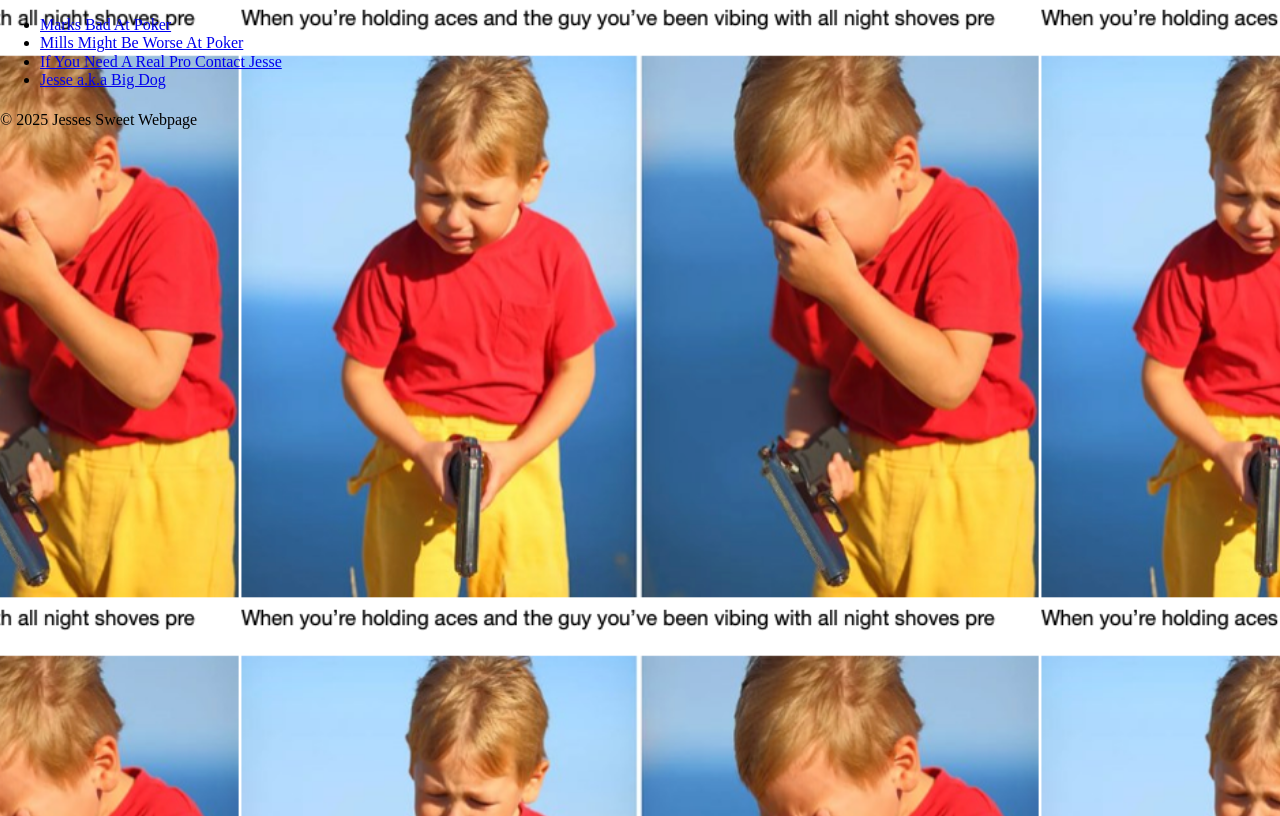
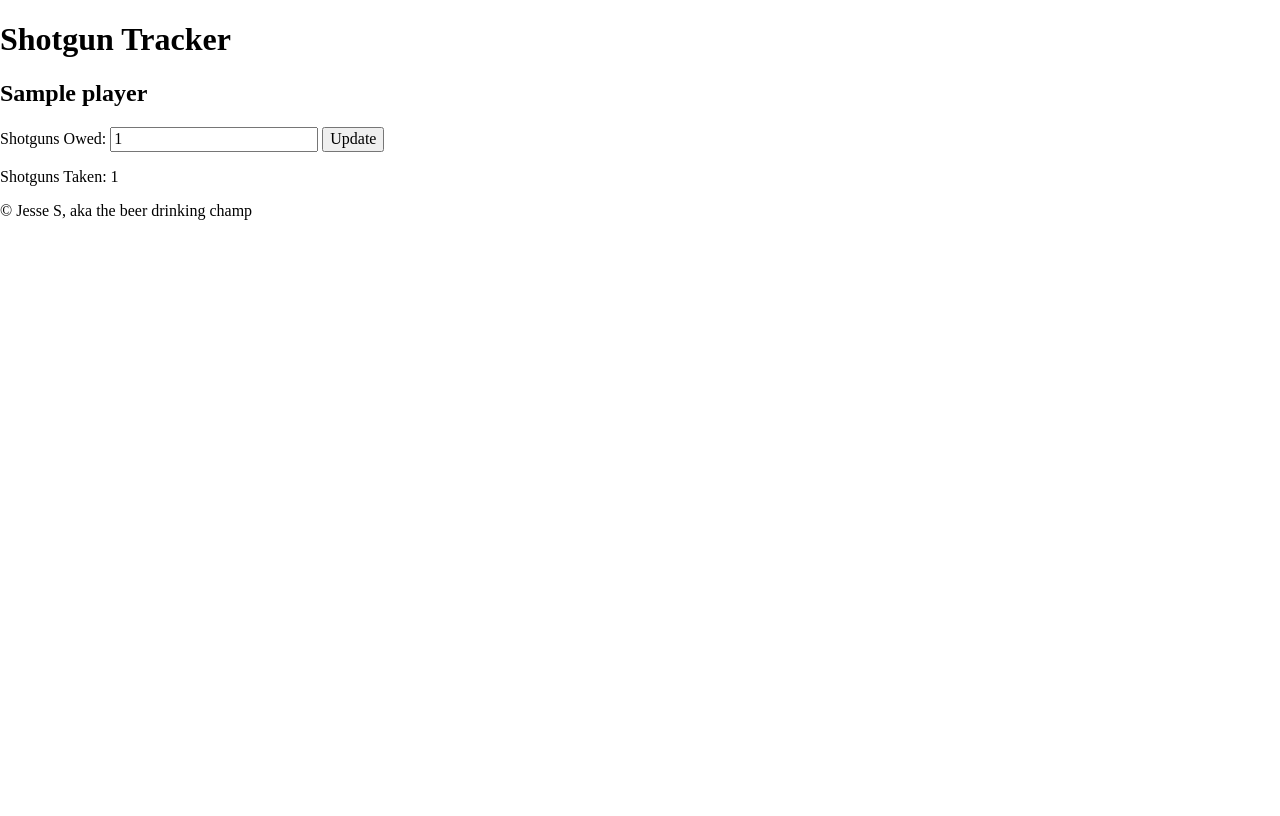
Before and after one commit to jesseschl/shotgun, a Django app: page /bets/ in a window 1280 px wide. After the commit the page ends 220 px from the top, so only its background shows below. Run offline with Django 5.2, Linux system fonts and the light colour scheme; tables that the repository leaves empty hold one stand-in row (values such as "Sample post").

Commit message:
reset base html

```diff
--- a/app/bets/templates/base.html
+++ b/app/bets/templates/base.html
@@ -1,42 +1,44 @@
-{% load static %}
 <!DOCTYPE html>
 <html lang="en">
 <head>
     <meta charset="UTF-8">
     <meta name="viewport" content="width=device-width, initial-scale=1.0">
-    <title>My Basic Webpage</title>
+    <title>My Modern Website</title>
     <link rel="stylesheet" href="https://cdnjs.cloudflare.com/ajax/libs/normalize/8.0.1/normalize.min.css">
     <link rel="stylesheet" href="styles.css">
-    <style>
-        body {
-            background-image: url("{% static 'lol.png' %}");
-            background-size: 800px 600px;
-            background-position: center center;
-            background-repeat: no-repeat;
-            background-attachment: fixed;
-            height: 100vh;
-            margin: 0;
-        }
-    </style>
 </head>
 <body>
     <header>
         <nav>
             <ul>
-                <li><a href="#home">Marks Bad At Poker</a></li>
-                <li><a href="#about">Mills Might Be Worse At Poker</a></li>
-                <li><a href="#services">If You Need A Real Pro Contact Jesse</a></li>
-                <li><a href="#contact">Jesse a.k.a Big Dog</a></li>
+                <!-- <li><a href="#home">Home</a></li>
+                <li><a href="#about">About</a></li>
+                <li><a href="#services">Services</a></li>
+                <li><a href="#contact">Contact</a></li> -->
             </ul>
         </nav>
     </header>
     <main>
         <section id="home">
-            <h1></h1>
+            <h1>Shotgun Tracker</h1>
+            <div class="grid">
+            {% for player in players %}
+                <div class="player">
+                    <h2>{{ player.name }}</h2>
+                    <form method="post" action="{% url 'update_shotguns' player.id %}">
+                        {% csrf_token %}
+                        <label for="shotguns_owed_{{ player.id }}">Shotguns Owed:</label>
+                        <input type="number" id="shotguns_owed_{{ player.id }}" name="shotguns_owed" value="{{ player.shotguns_owed }}">
+                        <button type="submit">Update</button>
+                    </form>
+                    <p>Shotguns Taken: {{ player.shotguns_taken }}</p>
+                </div>
+            {% endfor %}
+            </div>
         </section>
     </main>
     <footer>
-        <p>&copy; 2025 Jesses Sweet Webpage</p>
+        <p>&copy; Jesse S, aka the beer drinking champ</p>
     </footer>
     <script src="scripts.js"></script>
 </body>
```
Also changed, not shown: 1 other file.
